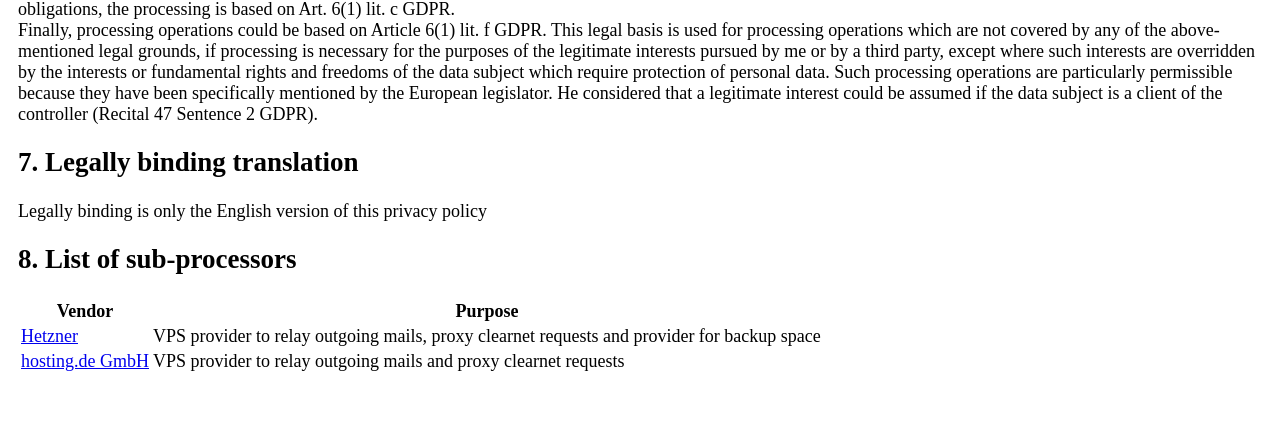
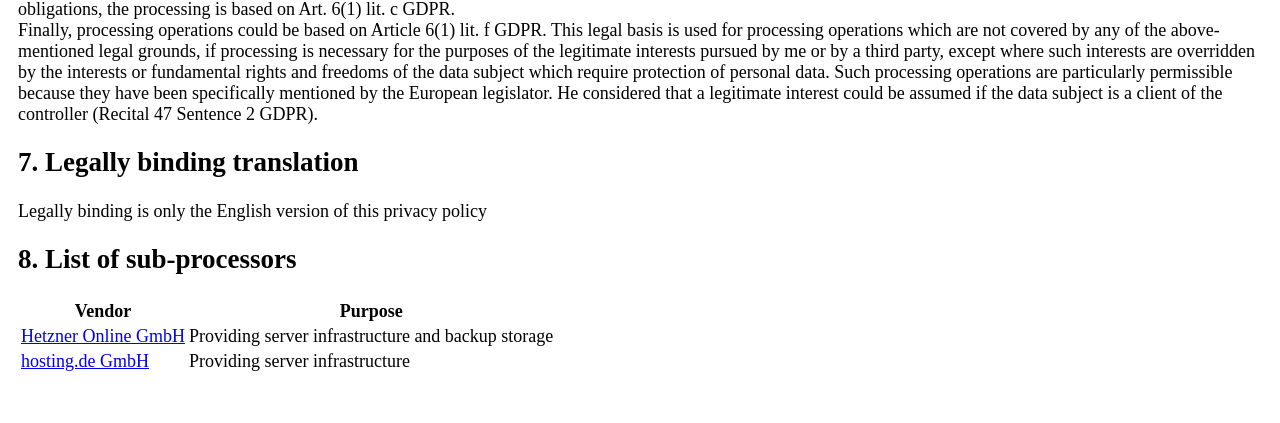
Before and after one commit to DanWin/main-website, a PHP site: page /privacy.php in a window 1280 px wide. Shown: the part 1603-2026 px from the top of the page. Run offline with PHP 8.4, Linux system fonts and the light colour scheme.

Commit message:
Update sub-processor list

```diff
--- a/privacy.php
+++ b/privacy.php
@@ -58,8 +58,8 @@ global $language, $dir, $locale;
 <h2><?php echo _('8. List of sub-processors'); ?></h2>
 <table>
     <tr><th><?php echo _('Vendor'); ?></th><th><?php echo _('Purpose'); ?></th></tr>
-    <tr><td><a href="https://www.hetzner.com/legal/privacy-policy" target="_blank" rel="noopener noreferrer">Hetzner</a></td><td><?php echo _('VPS provider to relay outgoing mails, proxy clearnet requests and provider for backup space'); ?></td></tr>
-    <tr><td><a href="https://www.hosting.de/ueber-uns/datenschutz/" target="_blank" rel="noopener noreferrer">hosting.de GmbH</a></td><td><?php echo _('VPS provider to relay outgoing mails and proxy clearnet requests'); ?></td></tr>
+    <tr><td><a href="https://www.hetzner.com/legal/privacy-policy" target="_blank" rel="noopener noreferrer">Hetzner Online GmbH</a></td><td><?php echo _('Providing server infrastructure and backup storage'); ?></td></tr>
+    <tr><td><a href="https://www.hosting.de/ueber-uns/datenschutz/" target="_blank" rel="noopener noreferrer">hosting.de GmbH</a></td><td><?php echo _('Providing server infrastructure'); ?></td></tr>
 </table>
 </main>
 </body></html>
```
